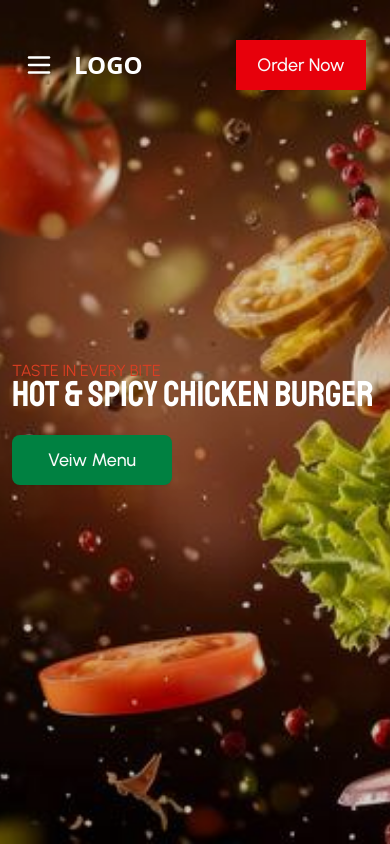
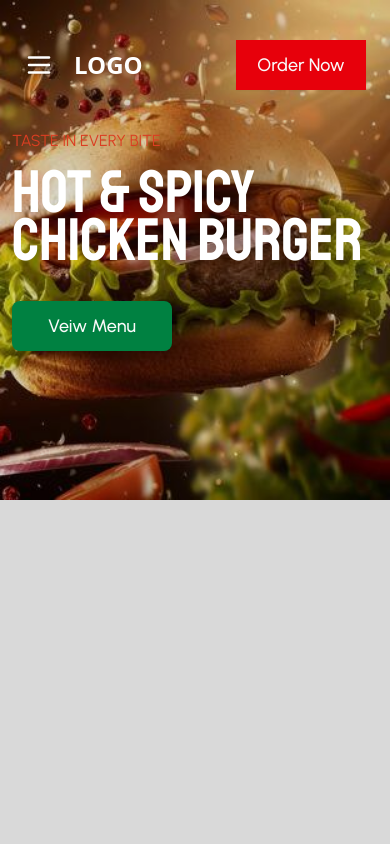
Before and after one commit to Maryammuhammadafzal/Fast_Food_Landing_Page, a Next.js app: page / in a window 390 px wide. Built offline with nearby package versions, Linux system fonts and the light colour scheme.

Commit message:
Added Hero Section Responsive

```diff
--- a/app/Hero/Page.jsx
+++ b/app/Hero/Page.jsx
@@ -6,7 +6,7 @@ import Topbar from "@/components/topbar";
 const HeroPage = () => {
   return (
     <div
-      className="w-full h-screen  bg-cover max-md:bg-center  bg-top-right bg-no-repeat"
+      className="w-full md:h-screen h-[600px]  bg-cover max-sm:bg-bottom-right max-sm:h-[500px]   bg-top-right bg-no-repeat"
       style={{ backgroundImage: `url(${HeroImage.src})` }}
     >
       <div className="w-full h-[40px] sm:block hidden fixed top-0 left-0 shadow-md z-50">
@@ -17,16 +17,16 @@ const HeroPage = () => {
       </div>
       <div className="relative w-full md:h-screen h-auto flex justify-center items-center">
         <div className="overlay bg-black/15 absolute top-0 left-0 h-screen w-full"></div>
-        <div className="content w-full h-screen absolute top-0 left-0 z-20 flex justify-center items-center">
+        <div className="content w-full md:h-screen h-[700px] max-sm:h-[500px] absolute top-0 left-0 z-20 flex justify-center items-center">
           <div className="md:w-[85%] w-full md:px-0 px-3 h-auto flex items-center">
-            <div className="lg:w-[50%] md:w-[70%] sm:w-full h-fit flex-col flex gap-4  text-white">
-              <h3 className="lg:text-xl -mb-7 md:text-2xl sm:text-xl xs:text-lg text-base font-normal urbanist text-[#DB3E22]">
+            <div className="lg:w-[50%] max-w-xl md:w-[70%] sm:w-full h-fit flex-col flex gap-4  text-white">
+              <h3 className="lg:text-xl  md:-mb-7 md:text-2xl sm:text-xl xs:text-lg text-base font-normal urbanist text-[#DB3E22]">
                 TASTE IN EVERY BITE
               </h3>
-              <h1 className="2xl:text-8xl b xl:text-7xl sm:text-5xl text-4xl md:leading-18 sm:leading-14 staatliches  leading-12 font-bold xl:leading-30">
+              <h1 className="2xl:text-8xl md:text-7xl text-6xl md:leading-18 sm:leading-14 staatliches  leading-12 font-bold xl:leading-30">
                 HOT & SPICY CHICKEN BURGER
               </h1>
-            <div className="button">
+            <div className="button my-5">
                 <Button className="px-9">Veiw Menu</Button>
             </div>
             </div>
```
